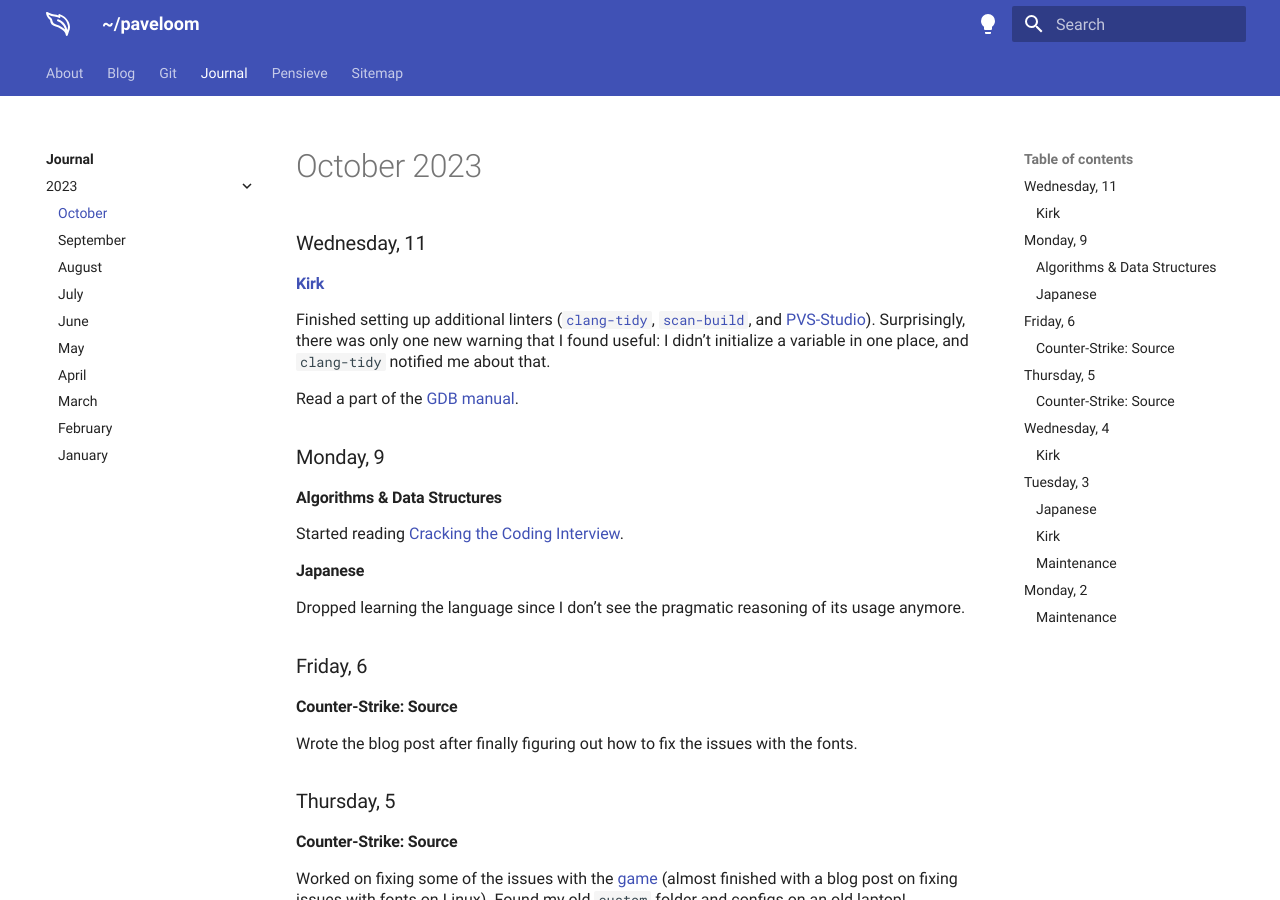
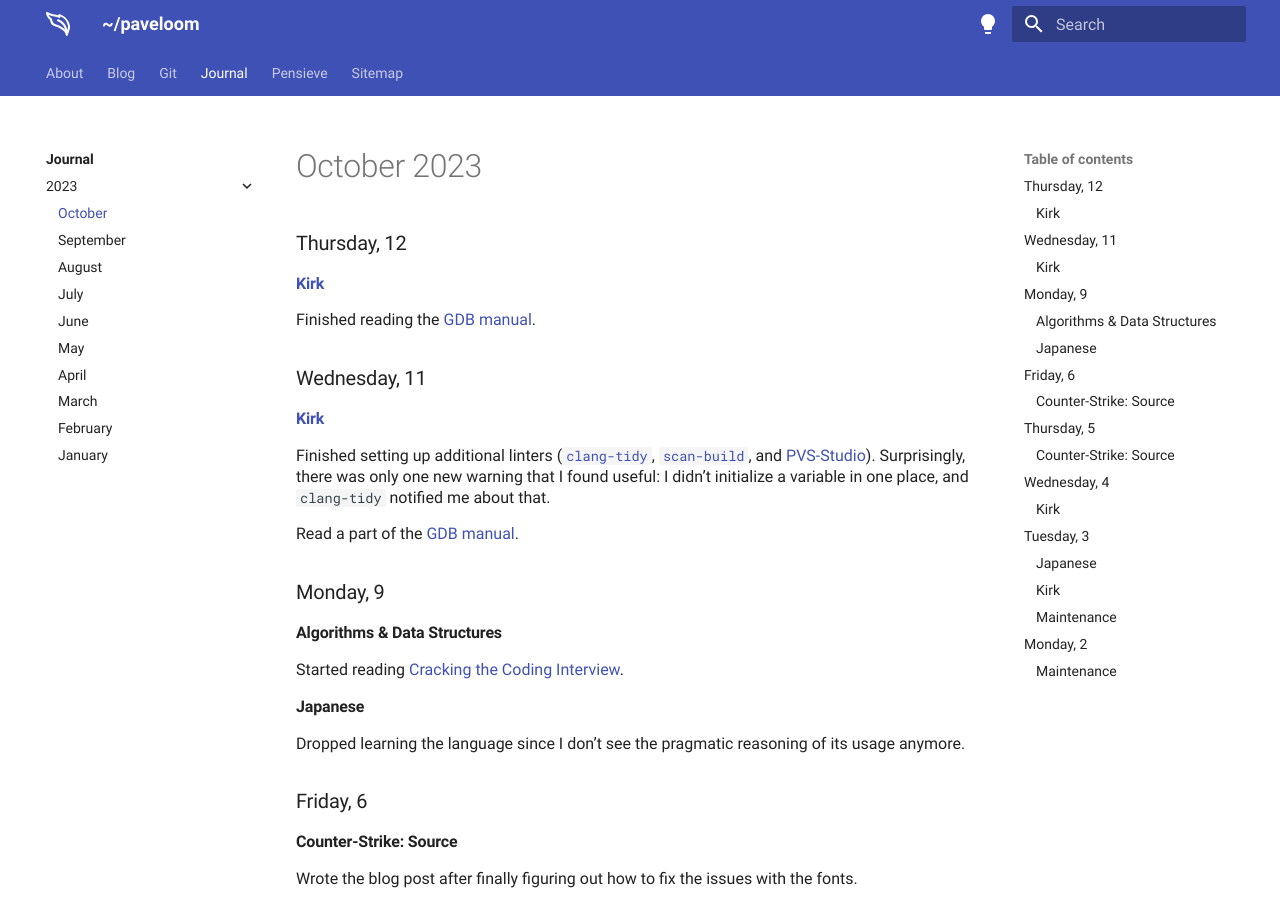
Before and after one commit to paveloom/paveloom.dev, an MkDocs documentation site: the page built from content/journal/2023/october.md, in a window 1280 px wide and 900 px high. Built offline with MkDocs 1.6.1 and Material for MkDocs 9.7.7, drawn with Linux system fonts in a browser that asks for light colours.

Commit message:
Journal: add the October, 12 entry.

```diff
--- a/content/journal/2023/october.md
+++ b/content/journal/2023/october.md
@@ -1,4 +1,10 @@
 # October 2023
+
+### Thursday, 12 {#12}
+
+#### [Kirk](../../git.md#kirk) {#12#kirk}
+
+Finished reading the [GDB manual](https://sourceware.org/gdb/current/onlinedocs/gdb).
 
 ### Wednesday, 11 {#11}
 
```
